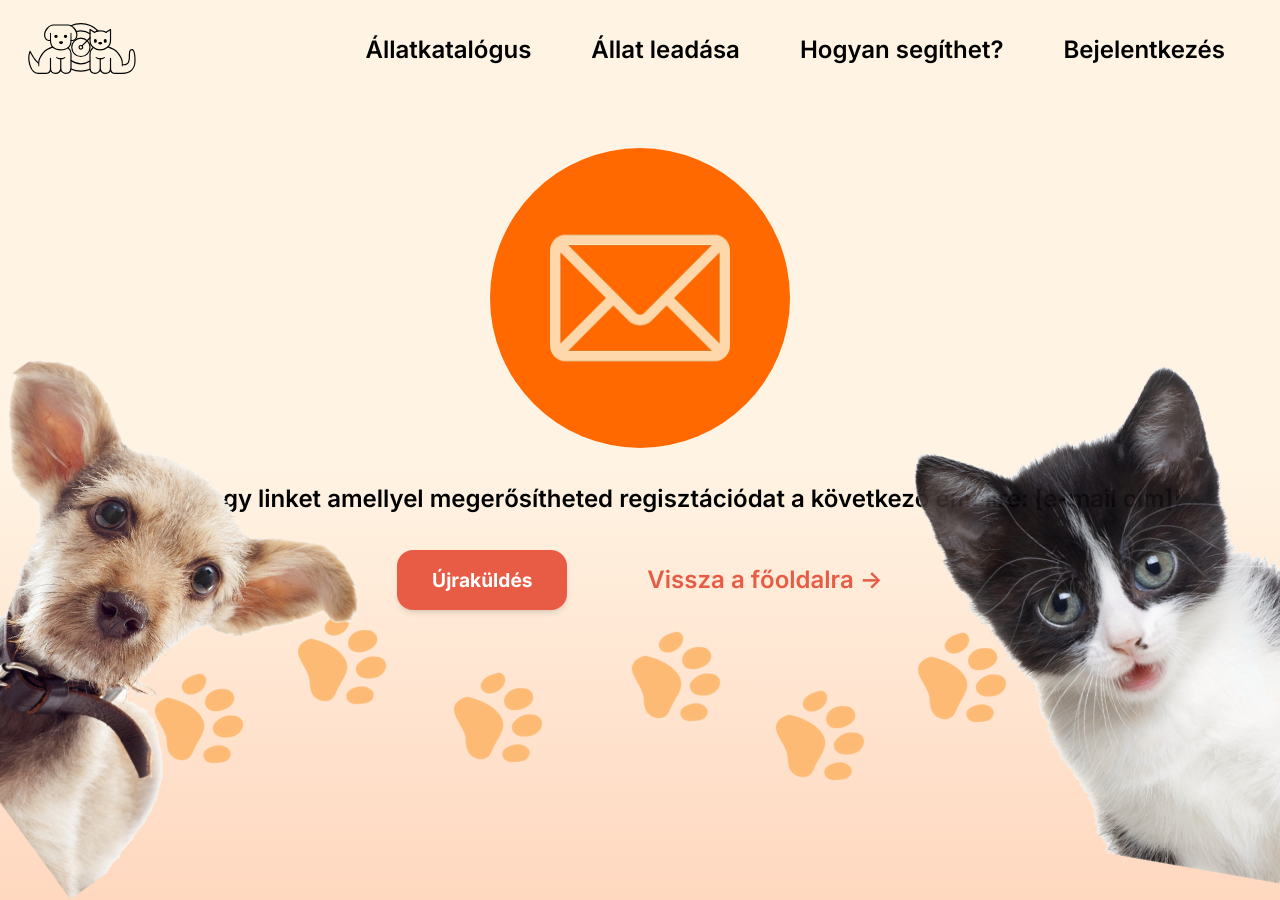
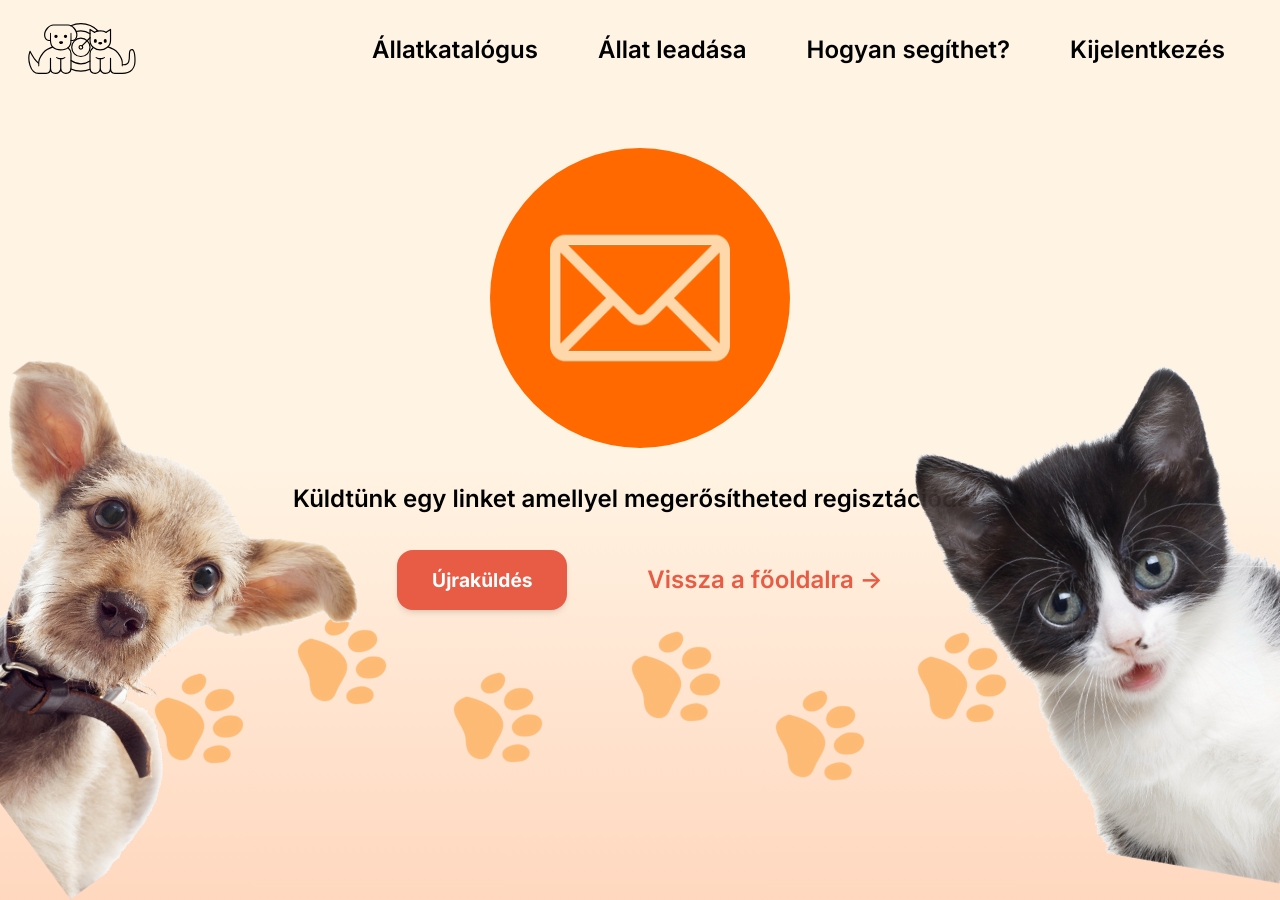
Before and after one commit to Szaszuge/menhely, a Vue app in the folder menhely/: page /emailsent in a window 1280 px wide. Built offline with nearby package versions, Linux system fonts and the light colour scheme; sample sign-in values are in the browser's storage.

Commit message:
SCRUM-72 Bejelentkezés + Kijelentkezés

```diff
--- a/menhely/package.json
+++ b/menhely/package.json
@@ -12,6 +12,7 @@
   "dependencies": {
     "@tailwindcss/vite": "^4.0.6",
     "axios": "^1.8.1",
+    "pinia": "^3.0.1",
     "tailwindcss": "^4.0.6",
     "vue": "^3.5.13",
     "vue-router": "^4.5.0"
--- a/menhely/src/components/Navbar.vue
+++ b/menhely/src/components/Navbar.vue
@@ -1,17 +1,17 @@
-
 <script setup lang="ts">
 import { RouterLink } from 'vue-router';
-import { AuthService } from '@/service/auth.service';
-let auth = new AuthService;
-const logged = auth.loggedUser();
-console.log(logged);
+import { useUserStore } from '@/stores/user';
+import { onMounted } from 'vue';
+
+const userStore = useUserStore();
+
 </script>
 
 <template>
 <link rel="stylesheet" href="https://fonts.googleapis.com/css2?family=Material+Symbols+Outlined:opsz,wght,FILL,GRAD@20..48,100..700,0..1,-50..200&icon_names=keyboard_arrow_down" />
 <div id="main">
     <div id="left">
-        <!--SVG ikon nem tölt be ha fájlból próbálom behívni, úgyhogy egy kicsit ocsmány lesz, de működik -->
+        <!-- SVG ikon nem tölt be ha fájlból próbálom behívni, úgyhogy egy kicsit ocsmány lesz, de működik -->
         <RouterLink to="/">
         <svg xmlns="http://www.w3.org/2000/svg" xmlns:xlink="http://www.w3.org/1999/xlink" xmlns:serif="http://www.serif.com/" width="auto" height="75px" viewBox="0 0 3200 2134" version="1.1" xml:space="preserve" style="fill-rule:evenodd;clip-rule:evenodd;stroke-linecap:round;stroke-linejoin:round;stroke-miterlimit:1.5;" id="mh-icon">
             <g id="Radar">
@@ -54,7 +54,8 @@ console.log(logged);
         <RouterLink to="/petcatalog" class="link">Állatkatalógus</RouterLink>
         <RouterLink to="/petsurrender" class="link">Állat leadása</RouterLink>
         <RouterLink to="/hogyansegithet" class="link">Hogyan segíthet?</RouterLink>
-        <RouterLink to="/login" class="link">Bejelentkezés</RouterLink>
+        <RouterLink to="/login" class="link" v-if="!userStore.isLoggedIn()">Bejelentkezés</RouterLink>
+        <RouterLink to="/logout" class="link" v-if="userStore.isLoggedIn()">Kijelentkezés</RouterLink>
     </div>
 </div>
 </template>
--- a/menhely/src/main.js
+++ b/menhely/src/main.js
@@ -1,11 +1,14 @@
 import './assets/main.css'
 
 import { createApp } from 'vue'
+import { createPinia } from 'pinia'
 import App from './App.vue'
 import router from './router'
 
 const app = createApp(App)
+const pinia = createPinia()
 
+app.use(pinia)
 app.use(router)
 
 app.mount('#app')
--- a/menhely/src/router/index.js
+++ b/menhely/src/router/index.js
@@ -1,7 +1,6 @@
 import { createRouter, createWebHistory } from 'vue-router'
 import HomeView from '../views/HomeView.vue'
-import { AuthService } from '@/service/auth.service';
-let auth = new AuthService;
+import { useUserStore } from '@/stores/user';
 
 
 const router = createRouter({
@@ -16,6 +15,11 @@ const router = createRouter({
       path: '/login',
       name: 'login',
       component: () => import('../views/LoginView.vue')
+    },
+    {
+      path: '/logout',
+      name: 'logout',
+      component: () => import('../views/LogoutView.vue')
     },
     {
       path: '/register',
@@ -72,12 +76,20 @@ const router = createRouter({
 })
 
 // Guard, ami gyakorlatban csak az admin felületet védi, mert a többi úgy is megtekinthető
-/*
+
 router.beforeEach(async (to, from) => {
+  const userStore = useUserStore();
   console.log(`${from.name} -> ${to.name}`);
+
+  if (to.name == 'login' && userStore.isLoggedIn()){
+    return {name: 'home'};
+  }
+  /*
   if (to.name == 'adminpage'){
     return {name: from.name};
   }
+    */
 })
-*/
+
+
 export default router
--- a/menhely/src/service/api.service.ts
+++ b/menhely/src/service/api.service.ts
@@ -27,7 +27,6 @@ export class ApiService {
     userLogin(name:string, pass:string){
         console.log("Attempting to log user in.");
         return axios.post(this.server + "/users/login", [name, pass]);
-        // TODO: Implement
     }
 
 }
--- a/menhely/src/service/auth.service.ts
+++ /dev/null
@@ -1,28 +0,0 @@
-import axios from 'axios';
-import { environment } from '../enviroments/testing';
-
-export class AuthService {
-    constructor(){ }
-        private tokenName = environment.tokenName;
-
-    private hasToken():boolean{
-        return !!localStorage.getItem(this.tokenName);
-    }
-
-    getToken():String | null{
-        return localStorage.getItem(this.tokenName);
-    }
-
-    loggedUser(){
-        const token = localStorage.getItem(this.tokenName);
-        if (token){
-          const payload = token.split('.')[1];
-          const decodedPayload = atob(payload);
-          const decodedUTF8Payload = new TextDecoder('utf-8').decode(
-            new Uint8Array(decodedPayload.split('').map(char => char.charCodeAt(0)))
-          );
-          return JSON.parse(decodedUTF8Payload);
-        }
-        return null;
-      }
-}
--- /dev/null
+++ b/menhely/src/stores/user.ts
@@ -0,0 +1,28 @@
+import { defineStore } from 'pinia'
+import { reactive, ref } from 'vue'
+export const useUserStore = defineStore('counter', () => {
+    const token = ref(localStorage.getItem("token") ?? "");
+
+    function setToken(tokenParam){
+        localStorage.setItem("token", tokenParam);
+        token.value = tokenParam;
+    }
+
+    function isLoggedIn(){
+        return token.value.length != 0;
+    }
+    function loggedUser(){
+      const tokenString = localStorage.getItem("token");
+      if (tokenString){
+        const payload = tokenString.split('.')[1];
+        const decodedPayload = atob(payload);
+        const decodedUTF8Payload = new TextDecoder('utf-8').decode(
+          new Uint8Array(decodedPayload.split('').map(char => char.charCodeAt(0)))
+        );
+        return JSON.parse(decodedUTF8Payload);
+      }
+      return null;
+    }
+
+    return { token, setToken, isLoggedIn, loggedUser }
+  })
--- a/menhely/src/views/EmailSent.vue
+++ b/menhely/src/views/EmailSent.vue
@@ -18,7 +18,7 @@ onUnmounted(() => {
 
     <div class="emailsent-container">
         <div id="korID" class="bg-orange-500"></div>
-        <p>Küldtünk egy linket amellyel megerősítheted regisztációdat a következő emailre: [e-mail cím]!</p>
+        <p>Küldtünk egy linket amellyel megerősítheted regisztációdat!</p>
 
         <div class="actions-container">
           <Button id="ujrakuldesbutton">Újraküldés</Button>
--- a/menhely/src/views/LoginView.vue
+++ b/menhely/src/views/LoginView.vue
@@ -5,10 +5,11 @@ import { environment } from '../enviroments/testing';
 import CustomInput from '../components/CustomInput.vue';
 import Button from '../components/Button.vue';
 import PawFooter from '../components/PawFooter.vue';
+import { useUserStore } from "@/stores/user";
 
-let router = useRouter()
-let api = new ApiService();
-let tokenName = environment.tokenName;
+const router = useRouter();
+const userStore = useUserStore();
+const api = new ApiService();
 
 let user = {
     name: "",
@@ -16,8 +17,13 @@ let user = {
 };
 function login(event) {
     api.userLogin(user.name, user.pass).then((res) => {
-        console.log(res.data.token);
-        localStorage.setItem(tokenName, res.data.token);
+        if (!res.data.token){
+            alert("Szar esett a bablevesbe");
+        }
+        else{
+        userStore.setToken(res.data.token)
+        router.push("/");
+        }
     })
 }
 
@@ -27,7 +33,6 @@ function login(event) {
 <main>
 <div id="form">
     <h1>Bejelentkezés</h1>
-
     <h3>Felhasználónév</h3>
     <CustomInput v-model="user.name"/>
 
@@ -43,6 +48,7 @@ function login(event) {
 
     <Button id="login" @click="login">Bejelentkezés</Button>
 </div>
+
 <img src="../assets/Kutyamacska.png">
 </main>
 <PawFooter  :is-sticky="true"/>
--- /dev/null
+++ b/menhely/src/views/LogoutView.vue
@@ -0,0 +1,19 @@
+<script setup lang="ts">
+import { onMounted, onUnmounted } from 'vue';
+import { useRouter } from "vue-router";
+import PawFooter from '@/components/PawFooter.vue';
+import Button from '@/components/Button.vue';
+import { useUserStore } from "@/stores/user";
+
+onMounted(() => {
+    const router = useRouter();
+    const useUser = useUserStore();
+    useUser.setToken("");
+    router.push("/");
+});
+</script>
+
+
+<template>
+
+</template>
```
Also changed, not shown: 1 other file (tests, documents, lock files or other folders).
